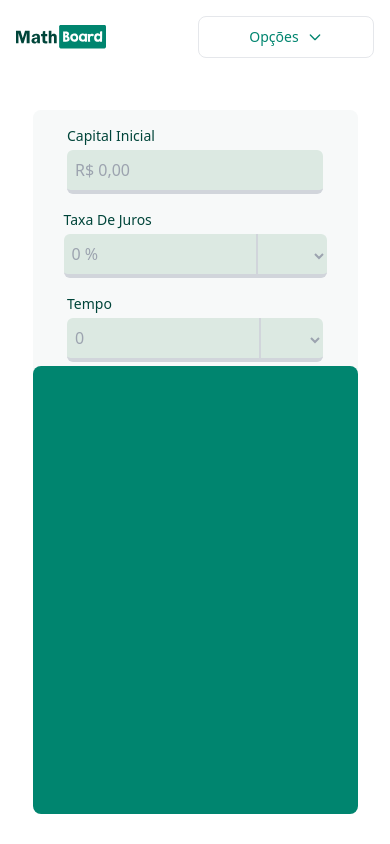
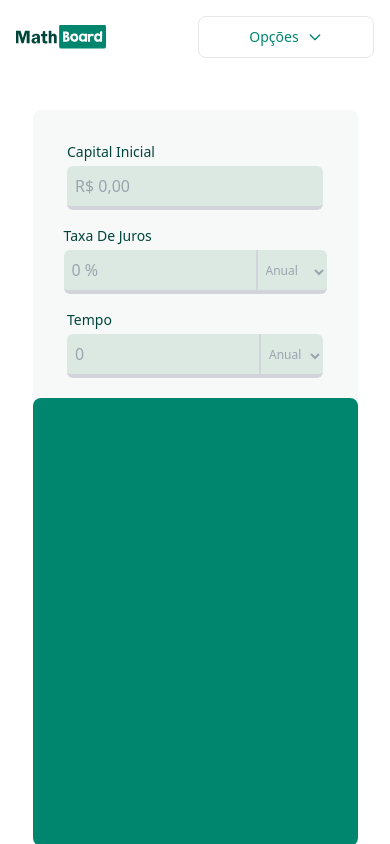
Before and after one commit to Guiiih/MathBoard, a Vue app: page / in a window 390 px wide. Built offline with nearby package versions, Linux system fonts and the light colour scheme; a web font is replaced by a local one.

Commit message:
Update Form.vue

```diff
--- a/src/components/Form.vue
+++ b/src/components/Form.vue
@@ -1,6 +1,6 @@
 <template lang="">
     <div class="flex place-content-center pt-6 relative top-3">
-      <div class='flex flex-col gap-4 place-items-center place-content-center sm:flex-row p-4 text-center rounded-lg sm:p-8 bg-green-light sm:w-5/6 sm:h-32 w-5/6 '>
+      <div class='flex flex-col gap-4 place-items-center place-content-center sm:flex-row p-8 text-center rounded-lg sm:p-8 bg-green-light sm:w-5/6 sm:h-32 w-5/6 '>
 
         <div class="flex flex-col text-left">
           <label class="block mb-1 text-sm font-medium text-input-text">{{Label01}}</label>
@@ -45,6 +45,8 @@ export default {
       input1: '',
       input2: '',
       input3: '',
+      jurosTipo: 'anual',
+      tempoTipo: 'anual',
     }
   },
   methods: {
```
